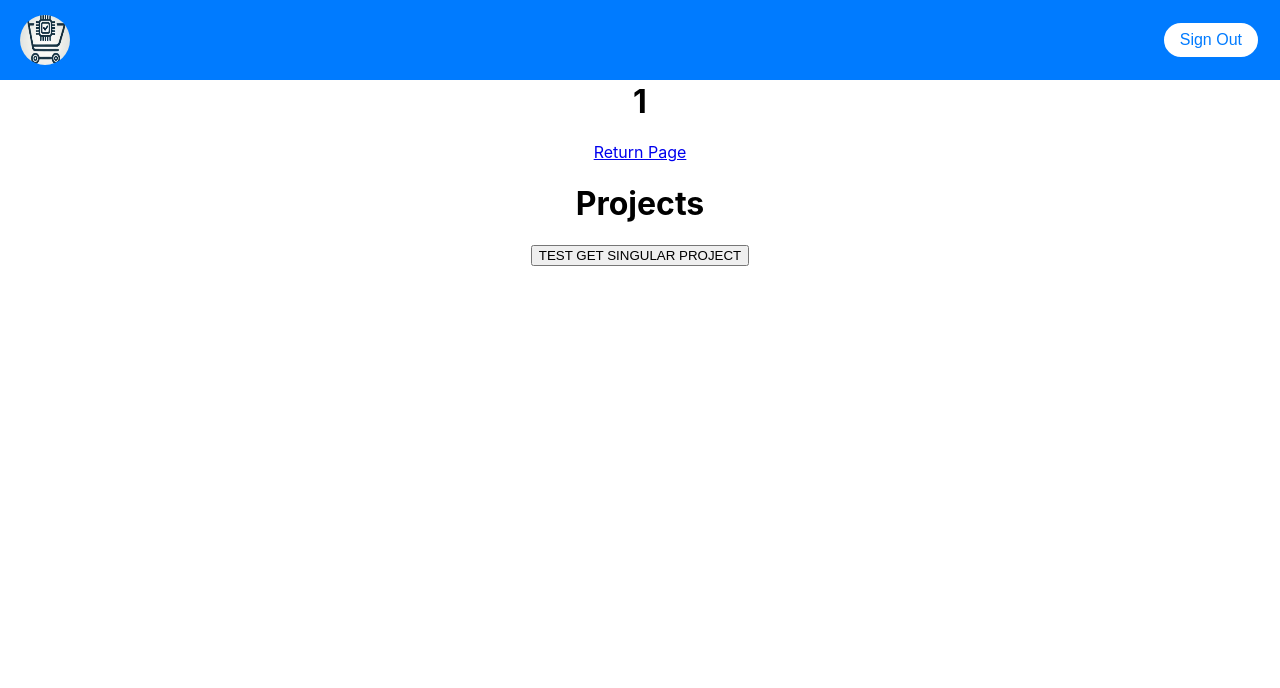
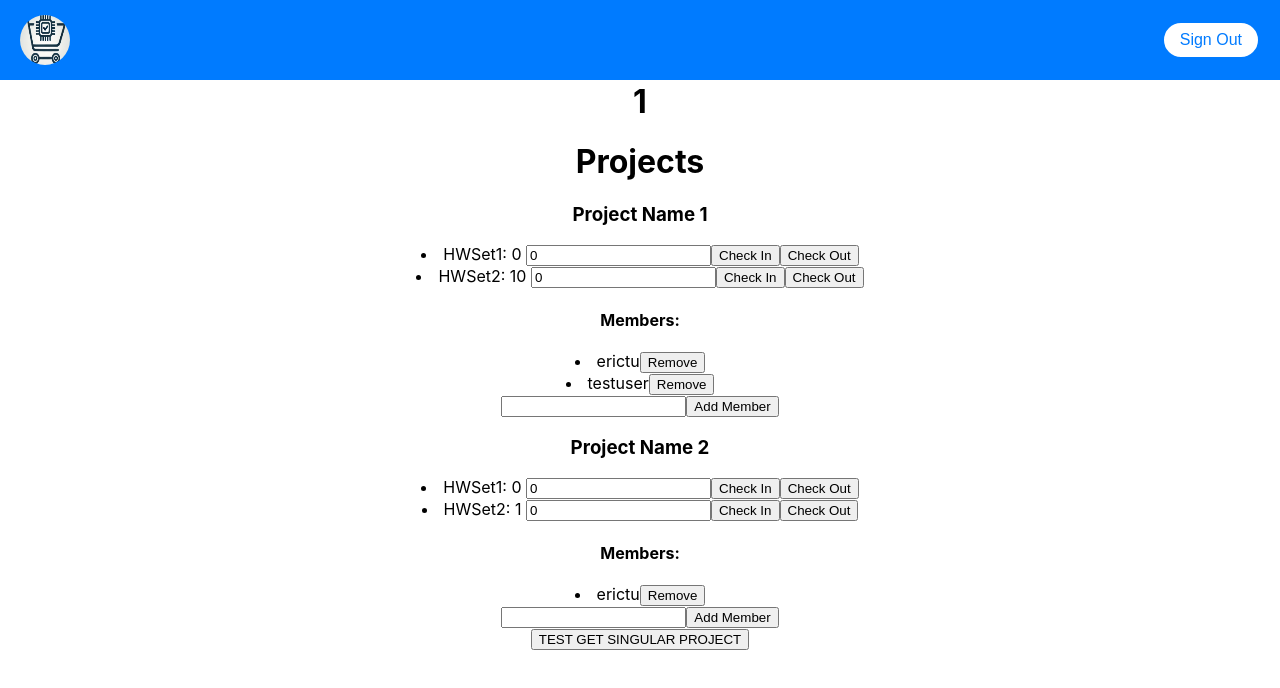
Before and after one commit to shrikarthangavel/17530_Apple, a React (Create React App) app in the folder client/: page /home/1 in a window 1280 px wide. Shown: the top 688 px of the page. Built offline with nearby package versions, Linux system fonts and the light colour scheme.

Commit message:
frontend hw checkin and checkout

```diff
--- a/client/src/components/CheckoutPage.jsx
+++ b/client/src/components/CheckoutPage.jsx
@@ -58,11 +58,10 @@ function CheckoutPage() {
       <h1>{username}</h1>
       <div className = "hardware-container">
       </div>
-      <Link to="/home/management/checkout/return">Return Page</Link>
       <div>
         <h1>Projects</h1>
           <div className="projects-container">
-            {Object.values(projList).map((project) => (
+            {Object.values(projects).map((project) => (
               <ProjectDetails name={project.name} hardware={project.hardware} members={project.members}/>
           ))}
           </div>
--- a/client/src/components/ProjectDetails.jsx
+++ b/client/src/components/ProjectDetails.jsx
@@ -28,18 +28,18 @@ function ProjectDetails(props) {
     console.log(projectMembers);
   };
 
-  const handleCheckIn = (qty) => {
-    const updatedSets = updatedHardwareSets.map((set) => {
-      return { ...set, status: set.status + qty };
-    })
-    setUpdatedHardwareSets(updatedSets);
+  const handleCheckIn = (hwname, qty) => {
+    const val = updatedHardwareSets[hwname]
+    const updatedHardwareSetsCopy = { ...updatedHardwareSets };
+    updatedHardwareSetsCopy[hwname] = val + qty
+    setUpdatedHardwareSets(updatedHardwareSetsCopy)
   };
 
-  const handleCheckOut = (qty) => {
-    const updatedSets = updatedHardwareSets.map((set) => {
-      return { ...set, status: set.status - qty };
-    })
-    setUpdatedHardwareSets(updatedSets);
+  const handleCheckOut = (hwname, qty) => {
+    const val = updatedHardwareSets[hwname]
+    const updatedHardwareSetsCopy = { ...updatedHardwareSets };
+    updatedHardwareSetsCopy[hwname] = val - qty
+    setUpdatedHardwareSets(updatedHardwareSetsCopy)
   };
 
   return (
@@ -47,7 +47,7 @@ function ProjectDetails(props) {
       <h3>{props.name}</h3>
       <div className="hardware-container">
           {Object.entries(updatedHardwareSets).map(([key, hw]) => (
-          <HardwareSet name={key} val={hw} onCheckIn={(qty) => handleCheckIn(qty)} onCheckOut={(qty) => handleCheckOut(qty)}/>
+          <HardwareSet name={key} val={hw} onCheckIn={(qty) => handleCheckIn(key, qty)} onCheckOut={(qty) => handleCheckOut(key, qty)}/>
         ))}
       </div>
       <h4>Members:</h4>
```
Also changed, not shown: 1 other file (tests, documents, lock files or other folders).
